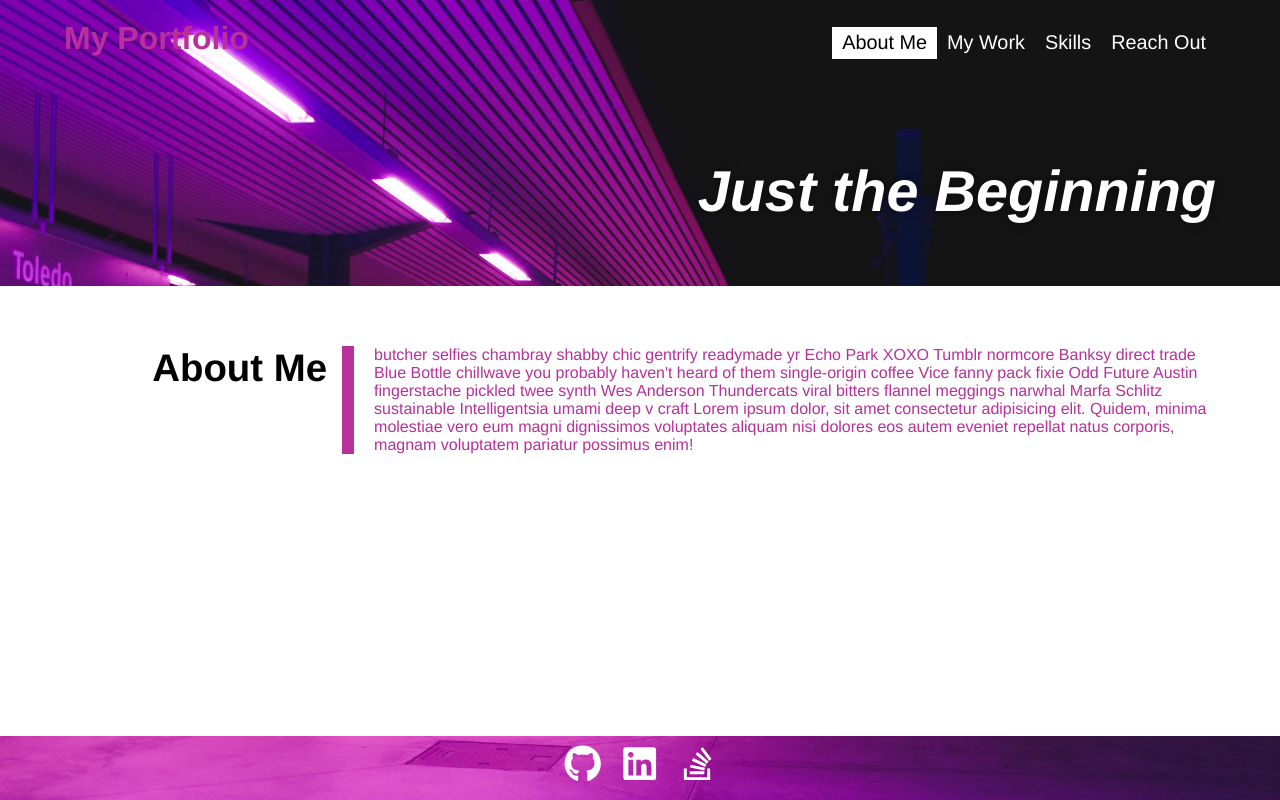
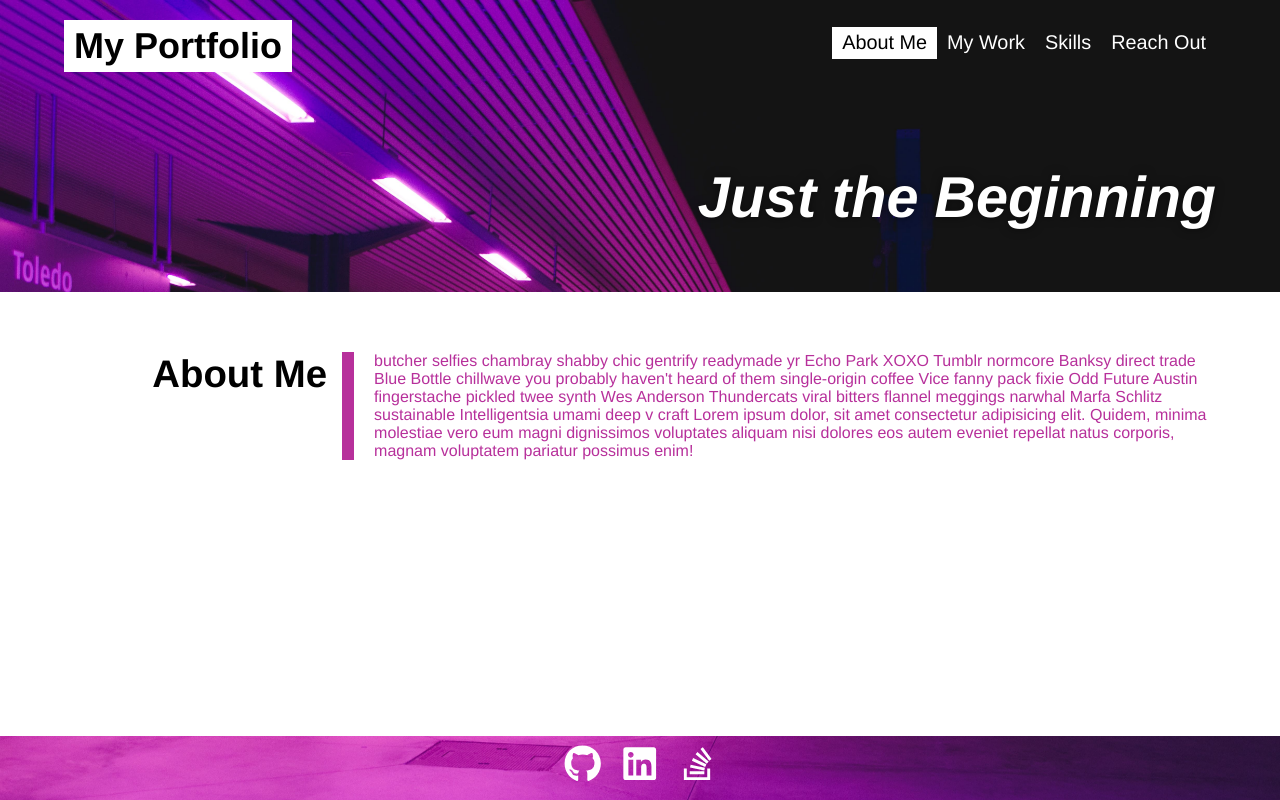
Before and after one commit to aelisker/aelisker.github.io, a React (Create React App) app: page / in a window 1280 px wide. Built offline with nearby package versions, Linux system fonts and the light colour scheme.

Commit message:
final commit on master - for real this time

```diff
--- a/src/css/App.css
+++ b/src/css/App.css
@@ -70,7 +70,7 @@ header a {
   color: white;
 }
 
-header h1 a{
+header h1 {
   margin: 0;
   font-weight: bold;
   font-size: 36px;
```
Also changed, not shown: 8 other files (tests, documents, lock files or other folders).
